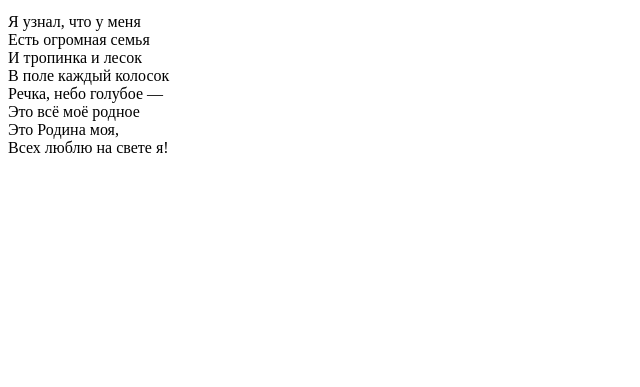
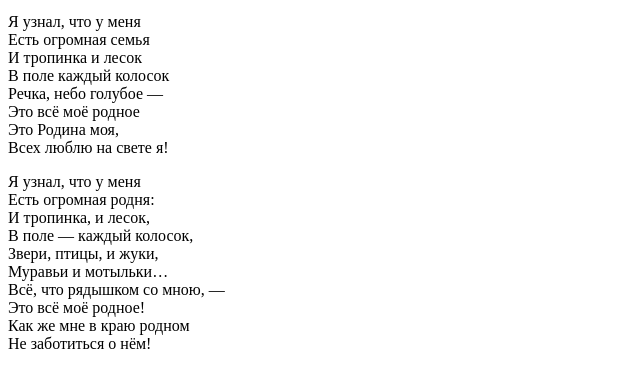
Before and after one commit to bigsadwhale/homeland, a plain HTML site: page index.html in a window 1280 px wide. Shown: the part 101-488 px from the top of the page, without its empty margins (0-640 px from the left). Drawn offline with Linux system fonts and the light colour scheme.

Commit message:
add second text

```diff
--- a/index.html
+++ b/index.html
@@ -26,6 +26,21 @@
       Всех люблю на свете я!
     </p>
   </section>
+
+  <section>
+    <p>
+      Я узнал, что у меня<br>
+      Есть огромная родня:<br>
+      И тропинка, и лесок,<br>
+      В поле — каждый колосок,<br>
+      Звери, птицы, и жуки,<br>
+      Муравьи и мотыльки…<br>
+      Всё, что рядышком со мною, —<br>
+      Это всё моё родное!<br>
+      Как же мне в краю родном<br>
+      Не заботиться о нём!<br>
+    </p>
+  </section>
 </body>
 
 </html>
```
